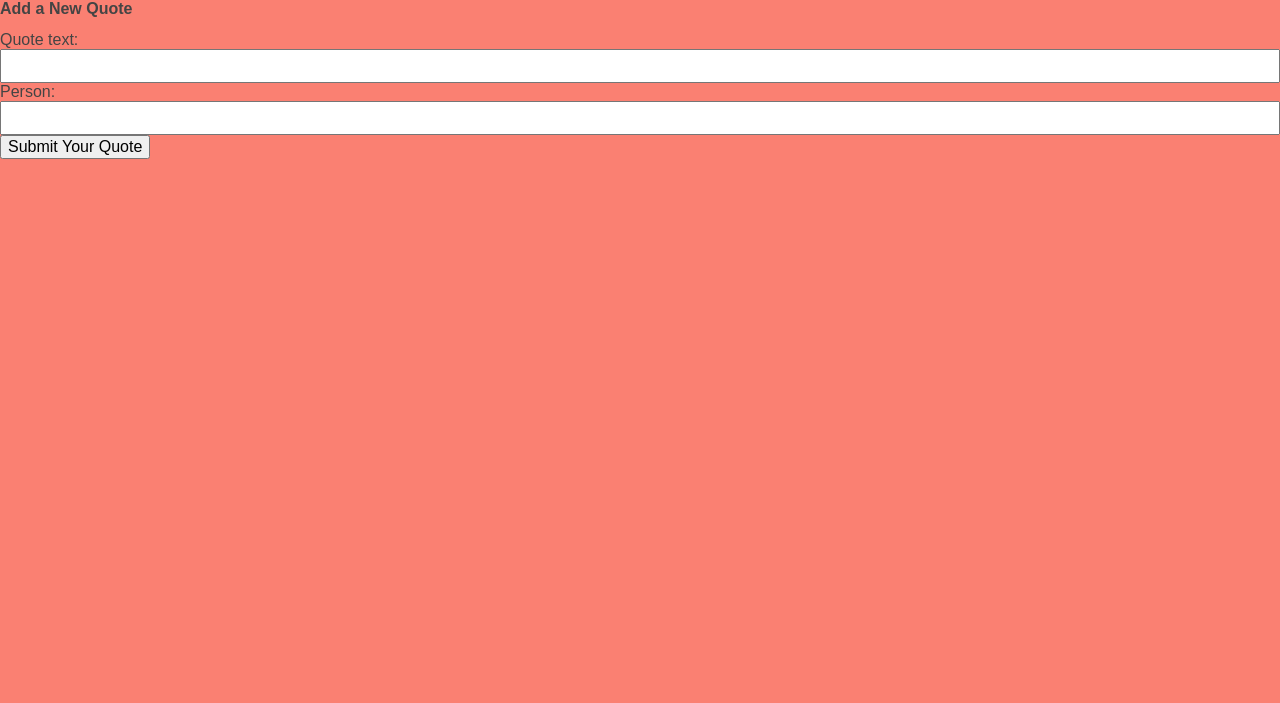
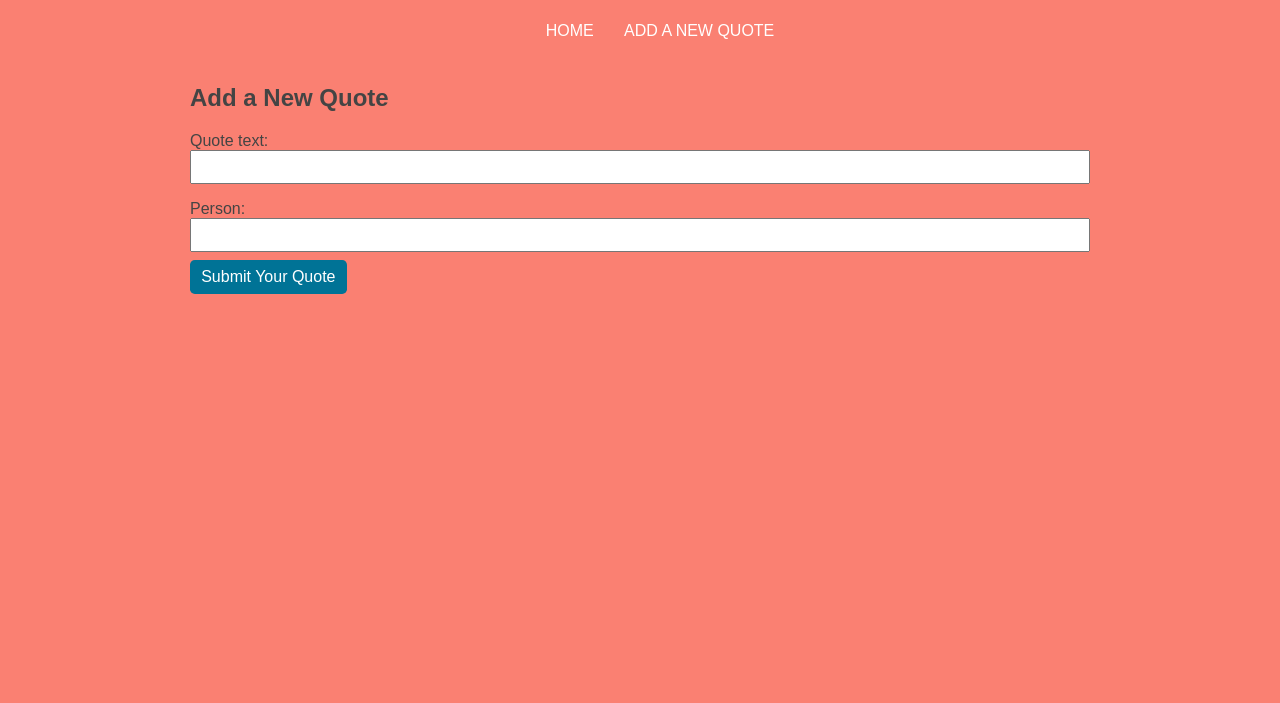
Before and after one commit to surla/stoic-quotes, a website: page public/add-quote.html in a window 1280 px wide. Shown: the part 97-800 px from the top of the page. Drawn offline with Linux system fonts and the light colour scheme.

Commit message:
update styling for add-quote

```diff
--- a/public/add-quote.html
+++ b/public/add-quote.html
@@ -8,28 +8,37 @@
     <link rel="stylesheet" href="styles.css" />
   </head>
   <body>
+    <div class="container flex">
       <header>
-      <h1>Stoic Quotes API</h1>
+        <h1 class="title">Stoic Quotes API</h1>
         <nav>
-        <ul>
+          <ul class="flex">
             <li><a href="index.html">Home</a></li>
             <li><a href="add-quote.html">Add a new quote</a></li>
           </ul>
         </nav>
       </header>
-    <main>
-      <h2>Add a New Quote</h2>
+      <main class="container">
+        <h2 class="new-quote-title">Add a New Quote</h2>
         <div class="inputs">
+          <div>
             <label for="quote">Quote text:</label>
             <input id="quote" value="" />
+          </div>
+          <div>
             <label for="person">Person:</label>
             <input id="person" value="" />
           </div>
+        </div>
         <div>
-        <button id="submit-quote">Submit Your Quote</button>
+          <button class="btn btn-submit" id="submit-quote">
+            Submit Your Quote
+          </button>
         </div>
         <div id="new-quote"></div>
       </main>
+    </div>
+
     <script src="add-quote.js"></script>
   </body>
 </html>
--- a/public/script.js
+++ b/public/script.js
@@ -15,7 +15,7 @@ const renderQuotes = (quotes = []) => {
       newQuote.className = "single-quote";
       newQuote.innerHTML = `
 				<div class="quote-text">${quote.quote}</div>
-				<div class="attribution">- ${quote.person}</div>
+				<div class="attribution">- ${quote.person}</div><hr>
 			`;
       quoteContainer.appendChild(newQuote);
     });
--- a/public/styles.css
+++ b/public/styles.css
@@ -85,3 +85,15 @@ input {
 .attribution {
   margin-top: 0.5em;
 }
+
+.new-quote-title {
+  font-size: 1.5em;
+}
+
+.inputs div {
+  margin-top: 1em;
+}
+
+.btn-submit {
+  margin-top: 0.5em;
+}
```
Lines whose indentation alone changed are shown as unchanged.
